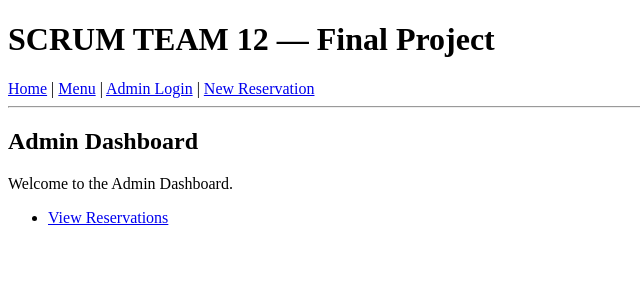
After one commit to Pnlrv5/SCRUM-TEAM-12---Final-Project, a Flask app: page /admin_dashboard in a window 1280 px wide. The commit adds this page. Shown: the top 300 px of the page, without its empty margins (0-640 px from the left). Run offline with Flask 3, Linux system fonts and the light colour scheme.

Commit message:
added error messaging for admin_login.html, moved all HTML into one folder, added admin_dashboard.html and did backend for login testing pending

```diff
--- a/app/routes.py
+++ b/app/routes.py
@@ -1,7 +1,40 @@
-from flask import Blueprint, render_template
+from flask import Blueprint, render_template, request, redirect, url_for
+from .database import get_connection
 
 routes = Blueprint('routes', __name__)
 
 @routes.route('/')
 def home():
     return render_template('index.html')
+
+@routes.route('/admin_login', methods=['GET', 'POST'])
+def admin_login():
+    if request.method == "POST":
+        username = request.form.get("username", "").strip()
+        password = request.form.get("password", "").strip()
+
+        # Quick validation for blank fields
+        if not username or not password:
+            return render_template(
+                "admin_login.html",
+                error="Username and password are required... try again."
+            )
+
+        conn = get_connection()
+        cursor = conn.cursor(dictionary=True)
+        cursor.execute("SELECT * FROM admin_users WHERE username=%s", (username,))
+        admin = cursor.fetchone()
+
+
+        if not admin or password != admin["password_hash"]:
+            return render_template(
+                "admin_login.html",
+                error="Invalid username or password... try again."
+            )
+        return redirect(url_for("routes.admin_dashboard"))
+    return render_template("admin_login.html")
+
+
+@routes.route("/admin_dashboard")
+def admin_dashboard():
+    return render_template("admin_dashboard.html")
--- /dev/null
+++ b/app/templates/admin_dashboard.html
@@ -0,0 +1,15 @@
+
+
+
+
+{% extends "base.html" %}
+{% block content %}
+<h2>Admin Dashboard</h2>
+
+<p>Welcome to the Admin Dashboard.</p>
+
+<ul>
+    <li><a href="/reservations">View Reservations</a></li>
+</ul>
+
+{% endblock %}
--- a/app/templates/app/templates/admin_login.html
+++ b/app/templates/admin_login.html
@@ -1,5 +1,10 @@
 {% extends "base.html" %}
 {% block content %}
+
+{% if error %}
+<p style="color: red;">{{ error }}</p>
+{% endif %}
+
 <h2>Admin Login</h2>
 <form action="/admin_login" method="POST">
     <label>Username:</label>
```
Also changed, not shown: app/templates/chart.html (renamed from app/templates/app/templates/chart.html).
